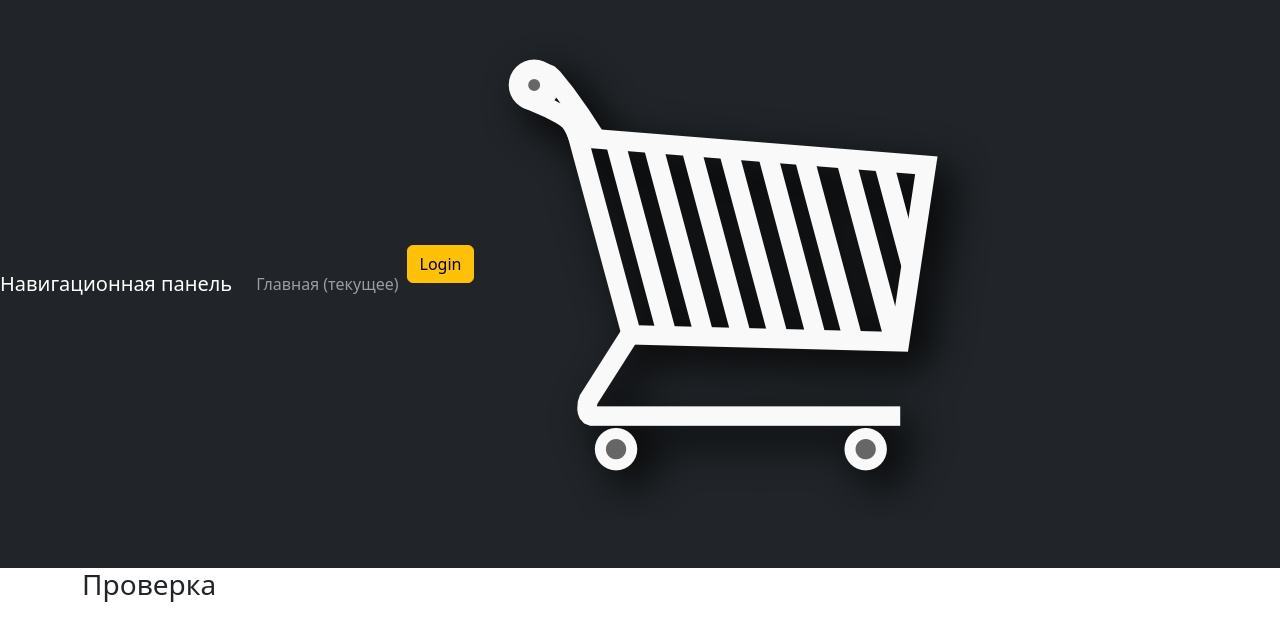
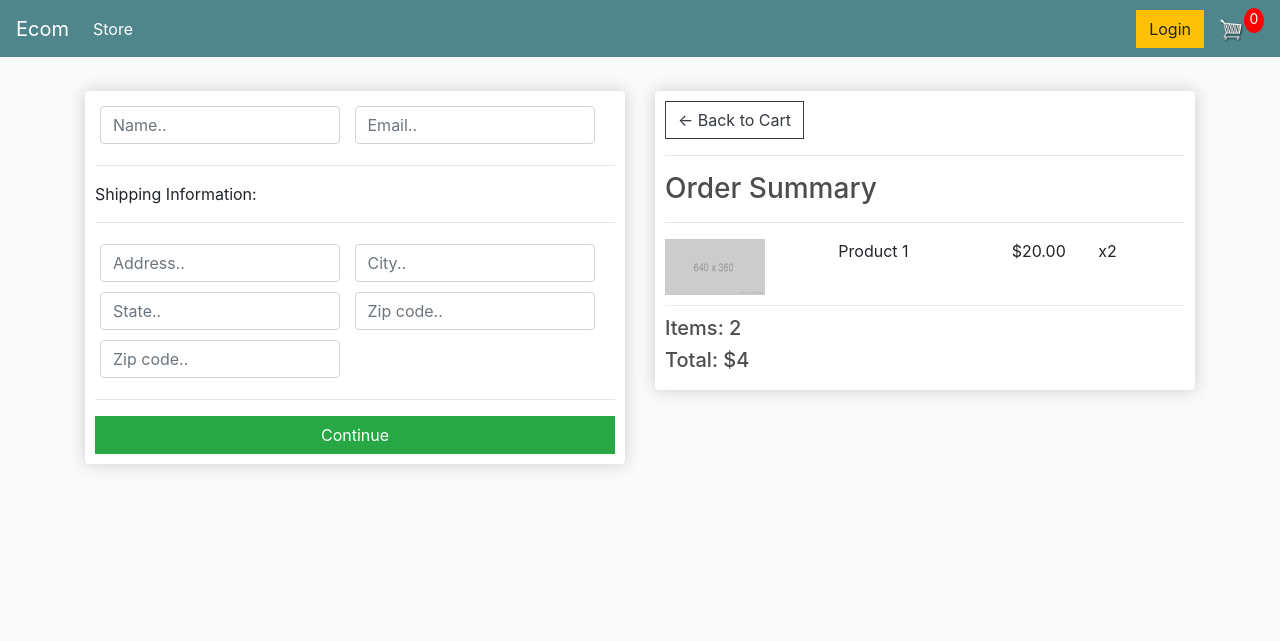
Before and after one commit to PashaSenko19/online-shop, a Django app: page /chekout/ in a window 1280 px wide. Shown: the top 641 px of the page. Run offline with Django 5.2, Linux system fonts and the light colour scheme; some libraries are stand-ins or nearby versions.

Commit message:
Version 3.0

```diff
--- a/online_shop/shop/templates/shop/chekout.html
+++ b/online_shop/shop/templates/shop/chekout.html
@@ -1,5 +1,67 @@
 {% extends 'shop/main.html' %}
 {% load static %}
-{% block content%}
-<h3>Проверка</h3>
+{% block content %}
+     <div class="row">
+		<div class="col-lg-6">
+			<div class="box-element" id="form-wrapper">
+				<form id="form">
+					<div id="user-info">
+						<div class="form-field">
+							<input required class="form-control" type="text" name="name" placeholder="Name..">
+						</div>
+						<div class="form-field">
+							<input required class="form-control" type="email" name="email" placeholder="Email..">
+						</div>
+					</div>
+
+					<div id="shipping-info">
+						<hr>
+						<p>Shipping Information:</p>
+						<hr>
+						<div class="form-field">
+							<input class="form-control" type="text" name="address" placeholder="Address..">
+						</div>
+						<div class="form-field">
+							<input class="form-control" type="text" name="city" placeholder="City..">
+						</div>
+						<div class="form-field">
+							<input class="form-control" type="text" name="state" placeholder="State..">
+						</div>
+						<div class="form-field">
+							<input class="form-control" type="text" name="zipcode" placeholder="Zip code..">
+						</div>
+						<div class="form-field">
+							<input class="form-control" type="text" name="country" placeholder="Zip code..">
+						</div>
+					</div>
+
+					<hr>
+					<input id="form-button" class="btn btn-success btn-block" type="submit" value="Continue">
+				</form>
+			</div>
+
+			<br>
+			<div class="box-element hidden" id="payment-info">
+				<small>Paypal Options</small>
+			</div>
+
+		</div>
+
+		<div class="col-lg-6">
+			<div class="box-element">
+				<a  class="btn btn-outline-dark" href="{% url 'cart' %}">&#x2190; Back to Cart</a>
+				<hr>
+				<h3>Order Summary</h3>
+				<hr>
+				<div class="cart-row">
+					<div style="flex:2"><img class="row-image" src="{% static 'images/placeholder.png' %}"></div>
+					<div style="flex:2"><p>Product 1</p></div>
+					<div style="flex:1"><p>$20.00</p></div>
+					<div style="flex:1"><p>x2</p></div>
+				</div>
+				<h5>Items:   2</h5>
+				<h5>Total:   $4</h5>
+			</div>
+		</div>
+	</div>
 {% endblock content %}
--- a/online_shop/shop/templates/shop/main.html
+++ b/online_shop/shop/templates/shop/main.html
@@ -1,20 +1,20 @@
 <!DOCTYPE html>
 {% load static %}
-<html lang="en">
+<html>
 <head>
 	<title>Ecom</title>
 
 	<meta name="viewport" content="width=device-width, initial-scale=1, maximum-scale=1, minimum-scale=1" />
 
-    <link href="https://cdn.jsdelivr.net/npm/bootstrap@5.3.2/dist/css/bootstrap.min.css" rel="stylesheet"
-          integrity="sha384-T3c6CoIi6uLrA9TneNEoa7RxnatzjcDSCmG1MXxSR1GAsXEV/Dwwykc2MPK8M2HN" crossorigin="anonymous">
+	<link rel="stylesheet" href="https://stackpath.bootstrapcdn.com/bootstrap/4.4.1/css/bootstrap.min.css" integrity="sha384-Vkoo8x4CGsO3+Hhxv8T/Q5PaXtkKtu6ug5TOeNV6gBiFeWPGFN9MuhOf23Q9Ifjh" crossorigin="anonymous">
 
 	<link rel="stylesheet" type="text/css" href="{% static 'css/main.css' %}">
+
 </head>
 <body>
 
 	<nav class="navbar navbar-expand-lg navbar-dark bg-dark">
-        <a class="navbar-brand" href="{% url 'shop' %}">Навигационная панель</a>
+	  <a class="navbar-brand" href="{% url 'shop' %}">Ecom</a>
 	  <button class="navbar-toggler" type="button" data-toggle="collapse" data-target="#navbarSupportedContent" aria-controls="navbarSupportedContent" aria-expanded="false" aria-label="Toggle navigation">
 	    <span class="navbar-toggler-icon"></span>
 	  </button>
@@ -22,11 +22,12 @@
 	  <div class="collapse navbar-collapse" id="navbarSupportedContent">
 	    <ul class="navbar-nav mr-auto">
 	      <li class="nav-item active">
-	        <a class="nav-link" href="{% url 'shop' %}">Главная <span class="sr-only">(текущее)</span></a>
+	        <a class="nav-link" href="{% url 'shop' %}">Store <span class="sr-only">(current)</span></a>
 	      </li>
+
 	    </ul>
 	    <div class="form-inline my-2 my-lg-0">
-	     	<a href="#"class="btn btn-warning">Login</a>
+	     	<a href="#" class="btn btn-warning">Login</a>
 
 	     	<a href="{% url 'cart' %}">
 	    		<img  id="cart-icon" src="{% static 'images/cart.png' %}">
@@ -37,19 +38,19 @@
 	  </div>
 	</nav>
 
+     <div class="container">
+            <br>
+            {% block content %}
 
-
-    <div class="container">
-        {% block content %}
 
             {% endblock content %}
          </div>
+
 
 	<script src="https://code.jquery.com/jquery-3.4.1.slim.min.js" integrity="sha384-J6qa4849blE2+poT4WnyKhv5vZF5SrPo0iEjwBvKU7imGFAV0wwj1yYfoRSJoZ+n" crossorigin="anonymous"></script>
 
 	<script src="https://cdn.jsdelivr.net/npm/popper.js@1.16.0/dist/umd/popper.min.js" integrity="sha384-Q6E9RHvbIyZFJoft+2mJbHaEWldlvI9IOYy5n3zV9zzTtmI3UksdQRVvoxMfooAo" crossorigin="anonymous"></script>
 
 	<script src="https://stackpath.bootstrapcdn.com/bootstrap/4.4.1/js/bootstrap.min.js" integrity="sha384-wfSDF2E50Y2D1uUdj0O3uMBJnjuUD4Ih7YwaYd1iqfktj0Uod8GCExl3Og8ifwB6" crossorigin="anonymous"></script>
-
 </body>
 </html>
--- a/online_shop/shop/urls.py
+++ b/online_shop/shop/urls.py
@@ -4,5 +4,5 @@ from . import views
 urlpatterns = [
     path('', views.shop, name='shop'),
     path('cart/', views.cart, name='cart'),
-    path('chekout/', views.chekout, name='chekout')
+    path('chekout/', views.chekout, name='checkout')
 ]
--- a/online_shop/static/css/main.css
+++ b/online_shop/static/css/main.css
@@ -0,0 +1,99 @@
+body{
+	background-color: hsl(0, 0%, 98%);
+}
+
+h1,h2,h3,h4,h5,h6{
+	color:hsl(0, 0%, 30%);
+}
+
+.box-element{
+	box-shadow:hsl(0, 0%, 80%) 0 0 16px;
+	background-color: #fff;
+	border-radius: 4px;
+	padding: 10px;
+}
+
+.thumbnail{
+	width: 100%;
+	height: 200px;
+	-webkit-box-shadow: -1px -3px 5px -2px rgba(214,214,214,1);
+    -moz-box-shadow: -1px -3px 5px -2px rgba(214,214,214,1);
+    box-shadow: -1px -3px 5px -2px rgba(214,214,214,1);
+}
+
+.product{
+	border-radius: 0 0 4px 4px;
+}
+
+.bg-dark{
+	background-color: #4f868c!important;
+}
+
+#cart-icon{
+	width:25px;
+	display: inline-block;
+	margin-left: 15px;
+}
+
+#cart-total{
+	display: block;
+	text-align: center;
+	color:#fff;
+	background-color: red;
+	width: 20px;
+	height: 25px;
+	border-radius: 50%;
+	font-size: 14px;
+}
+
+.col-lg-4, .col-lg-6, .col-lg-8, .col-lg-12{
+	margin-top: 10px;
+}
+
+.btn{
+	border-radius: 0;
+}
+
+.row-image{
+	width: 100px;
+}
+
+.form-field{
+	width:250px;
+	display: inline-block;
+	padding: 5px;
+}
+
+.cart-row{
+	display: flex;
+    align-items: flex-stretch;
+    padding-bottom: 10px;
+    margin-bottom: 10px;
+    border-bottom: 1px solid #ececec;
+
+}
+
+.quantity{
+	display: inline-block;
+	font-weight: 700;
+	padding-right:10px;
+
+
+}
+
+.chg-quantity{
+	width: 12px;
+	cursor: pointer;
+	display: block;
+	margin-top: 5px;
+	transition:.1s;
+}
+
+.chg-quantity:hover{
+	opacity: .6;
+}
+
+
+.hidden{
+	display: none!important;
+}
```
Also changed, not shown: online_shop/shop/templates/shop/cart.html (+49 -2 lines), online_shop/shop/templates/shop/shop.html (+40 -1 lines), online_shop/static/images/arrow-down.png (added), online_shop/static/images/arrow-up.png (added), online_shop/static/images/placeholder.png (added). Lines whose indentation alone changed are shown as unchanged.
